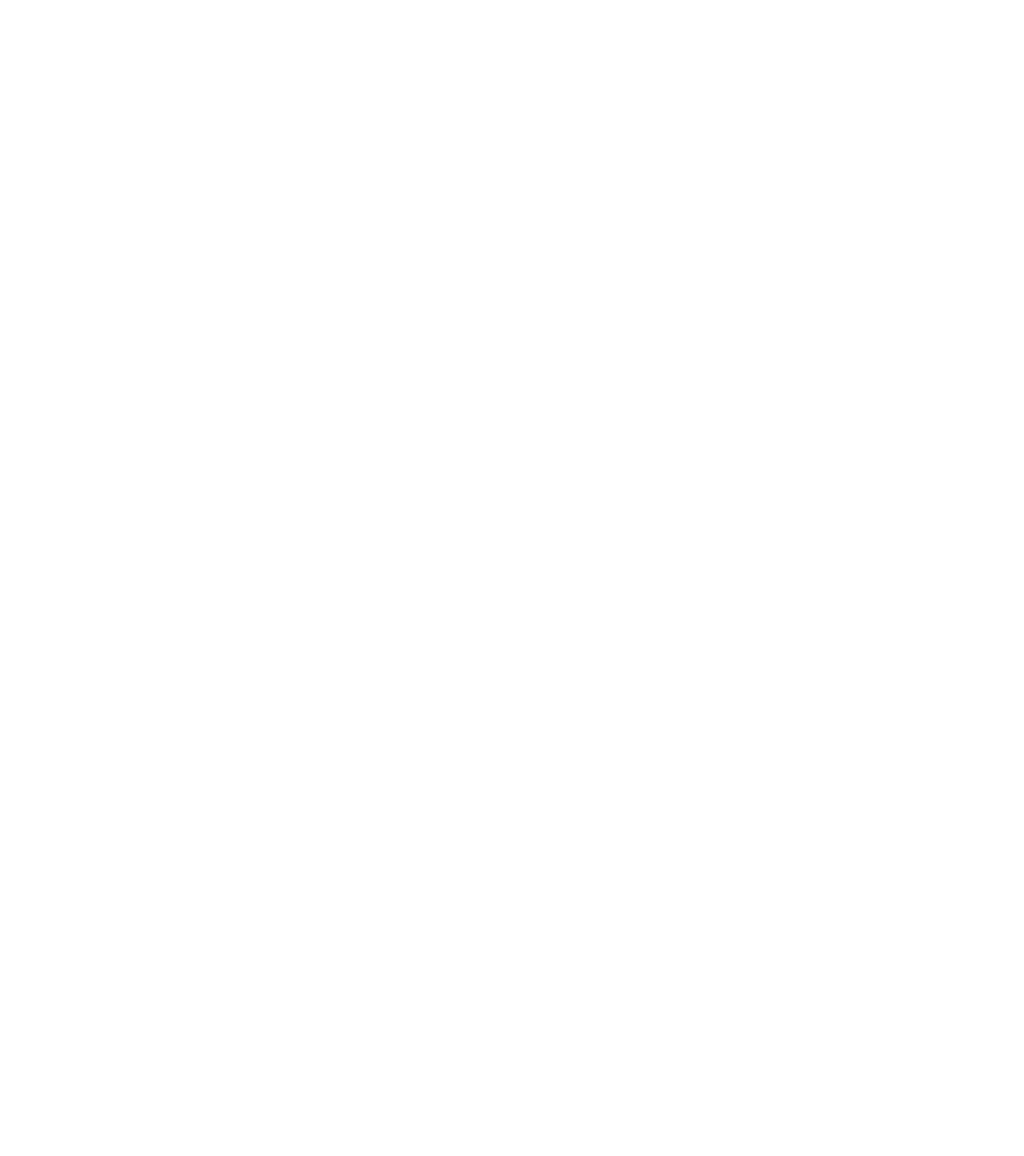
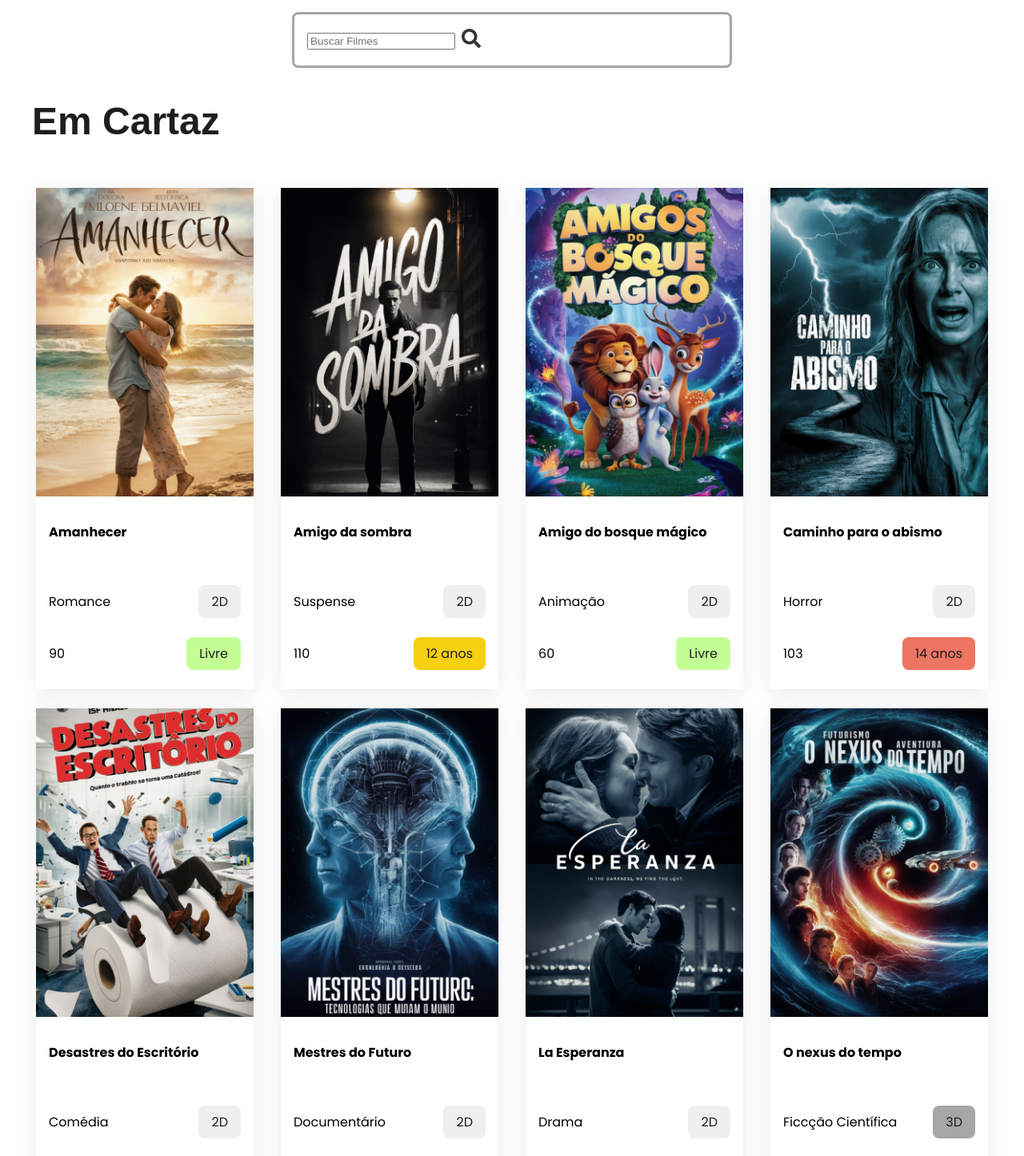
Before and after one commit to bernardo013/luz-e-cena, a React (Vite) app: page / in a window 1280 px wide. Shown: the part 580-2026 px from the top of the page at 80% size. Before the commit the page ends 800 px from the top, so only its background shows below. Built offline with nearby package versions, Linux system fonts and the light colour scheme; a web font is replaced by a local one.

Commit message:
Implementação do componente MovieSection
criei o componente movieSection que permite buscar os filmes em cartaz e juntamente com isso adicionei o JSON de filmes que é do tipo Movie[] permitindo assim. Acesso a interface criada no type.

```diff
--- a/src/App.tsx
+++ b/src/App.tsx
@@ -1,5 +1,6 @@
 import Banner from "./components/banner"
 import Header from "./components/header/header"
+import MovieSection from "./components/MovieSection/index"
 
 
 function App() {
@@ -7,7 +8,7 @@
   <>
   <Header />
       <Banner src="../banner.png" alt="banner"/>
-
+      <MovieSection />
   </>
   )
 }
--- /dev/null
+++ b/src/components/MovieSection/MovieSection.module.css
@@ -0,0 +1,14 @@
+.container {
+    display: flex;
+    flex-direction: column;
+    align-items: center;
+    margin: var(--margin-xl) 0;
+    max-width: 1200px;
+}
+
+.titulo {
+    color: var(--preto);
+    font-family: var(--fonte-titulo);
+    font-size: var(--font-size-xl);
+    align-self: flex-start;
+}
--- /dev/null
+++ b/src/components/MovieSection/index.tsx
@@ -0,0 +1,116 @@
+import React from 'react'
+import styles from './MovieSection.module.css'
+import Fieldset from '../FieldSet'
+import InputText from '../inputText'
+import { FaSearch } from 'react-icons/fa'
+import Button from '../button/button'
+import MovieList from '../MovieList'
+import type { Movie } from '../../types'
+
+
+ const movies: Movie[] = [
+        {
+            id: 1,
+            src: "/card_filmes/amanhecer.png",
+            alt: "Imagem do filme Amanhecer",
+            titulo: "Amanhecer",
+            categoria: "2D",
+            censura: "Livre",
+            genero: "Romance",
+            duracao: 90,
+        },
+        {
+            id: 2,
+            src: "/card_filmes/amigo_da_sombra.png",
+            alt: "Imagem do filme Amigo da sombra",
+            titulo: "Amigo da sombra",
+            categoria: "2D",
+            censura: "12 anos",
+            genero: "Suspense",
+            duracao: 110,
+        },
+        {
+            id: 3,
+            src: "/card_filmes/amigos_do_bosque_magico.png",
+            alt: "Imagem do filme Amigo do bosque mágico",
+            titulo: "Amigo do bosque mágico",
+            categoria: "2D",
+            censura: "Livre",
+            genero: "Animação",
+            duracao: 60,
+        },
+        {
+            id: 4,
+            src: "/card_filmes/caminho_para_o_abismo.png",
+            alt: "Imagem do filme Caminho para o abismo",
+            titulo: "Caminho para o abismo",
+            categoria: "2D",
+            censura: "14 anos",
+            genero: "Horror",
+            duracao: 103,
+        },
+        {
+            id: 5,
+            src: "/card_filmes/desastres_do_escritorio.png",
+            alt: "Imagem do filme Desastres do Escritório",
+            titulo: "Desastres do Escritório",
+            categoria: "2D",
+            censura: "Livre",
+            genero: "Comédia",
+            duracao: 85,
+        },
+        {
+            id: 6,
+            src: "/card_filmes/mestres_do_futuro.png",
+            alt: "Imagem do filme Mestres do Futuro",
+            titulo: "Mestres do Futuro",
+            categoria: "2D",
+            censura: "Livre",
+            genero: "Documentário",
+            duracao: 120,
+        },
+        {
+            id: 7,
+            src: "/card_filmes/la_Esperanza.png",
+            alt: "Imagem do filme La Esperanza",
+            titulo: "La Esperanza",
+            categoria: "2D",
+            censura: "12 anos",
+            genero: "Drama",
+            duracao: 98,
+        },
+        {
+            id: 8,
+            src: "/card_filmes/o_nexus_do_tempo.png",
+            alt: "Imagem do filme O nexus do tempo",
+            titulo: "O nexus do tempo",
+            categoria: "3D",
+            censura: "10 anos",
+            genero: "Ficcção Científica",
+            duracao: 105,
+        },
+    ];
+
+
+const MovieSection = () => {
+  return (
+        <main>
+            <section className={styles.container}>
+                <Fieldset variant='secondary'>
+                   <InputText placeholder='Buscar Filmes' />
+                   <Button variant='icon'>
+                    <FaSearch />
+                   </Button>
+                </Fieldset>
+                <h1 className={styles.titulo}>Em Cartaz</h1>
+                <MovieList movies={movies}></MovieList>
+            </section>
+        </main>
+    )
+}
+
+
+
+
+
+export default MovieSection
--- a/src/components/inputText/index.tsx
+++ b/src/components/inputText/index.tsx
@@ -1,10 +1,10 @@
 import React from 'react'
-import styles from './inputText.module.css'
+import styles from './InputText.module.css'
+
 
 const InputText = ({...props}: React.InputHTMLAttributes<HTMLInputElement>) => {
-  return (
-    <input type="text" className={styles.input} {...props} />
-  )
+  return <input className={styles.input} {...props} />
+
 }
 
 export default InputText
```
